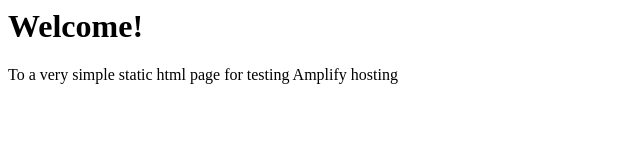
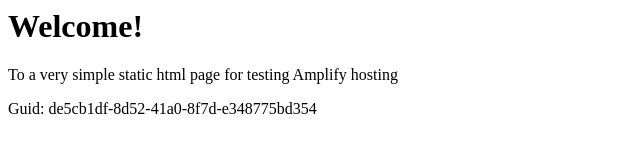
Before and after one commit to aws-aemilia-lhr/Github-PR-Commit-Integration-Test-DoNotTouch-Gith-OKSLNVO2-v1-preprod-eu-west-2, a website: page src/index.html in a window 1280 px wide. Shown: the whole page, without its empty margins (0-640 px from the left). Drawn offline with Linux system fonts and the light colour scheme.

Commit message:
commit from integ tests

```diff
--- a/src/index.html
+++ b/src/index.html
@@ -1,3 +1,5 @@
+
+
 <html lang="en">
 
 <head>
@@ -10,6 +12,6 @@
 <body>
     <h1>Welcome!</h1>
     <p>To a very simple static html page for testing Amplify hosting</p>
-</body>
+    <p>Guid: de5cb1df-8d52-41a0-8f7d-e348775bd354</p></body>
 
 </html>
```
